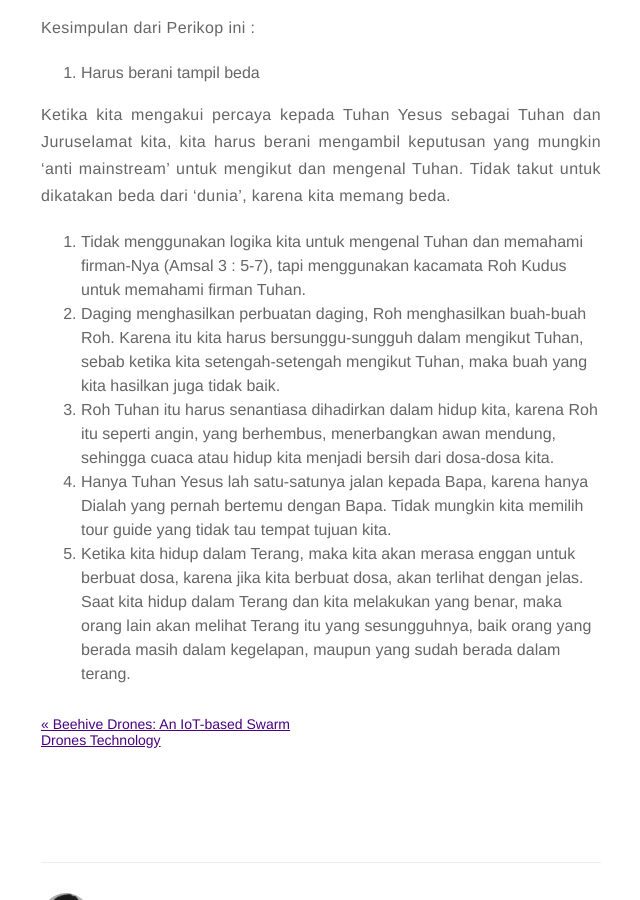
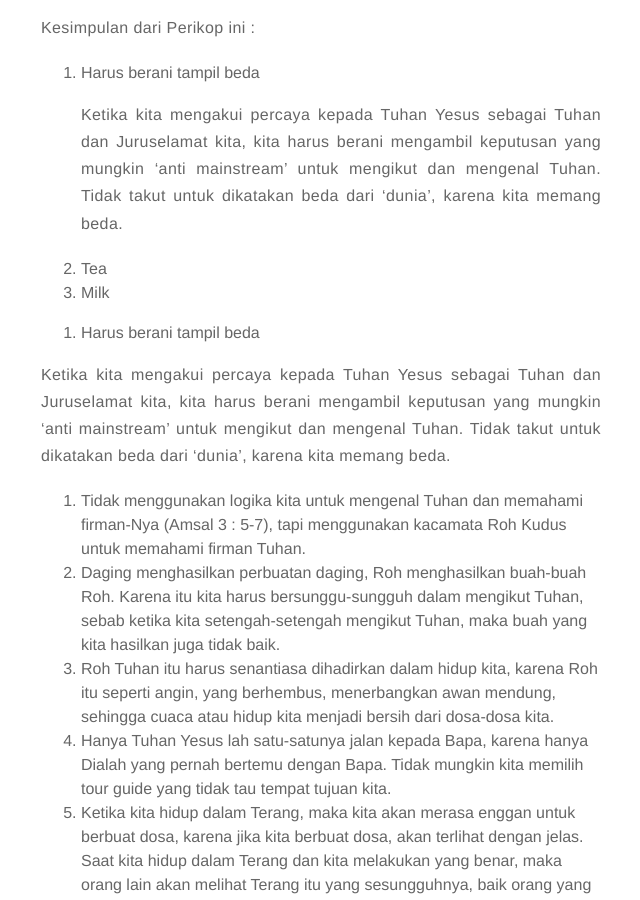
Before and after one commit to tnunay/tnunay.github.io, a Jekyll site: the page built from _posts/2018-06-22-john-3-1-21.md, in a window 1280 px wide and 900 px high, scrolled down 4601 px. Shown: the whole window, without its empty margins (319-959 px from the left). Built offline with Jekyll 4.4.1, drawn with Linux system fonts in a browser that asks for light colours; comment, search, counter and statistics services are not loaded.

Commit message:
update numbering

```diff
--- a/_posts/2018-06-22-john-3-1-21.md
+++ b/_posts/2018-06-22-john-3-1-21.md
@@ -59,6 +59,14 @@ description: Bible study from John 3:1-21.
 ## Conclusions
 
 Kesimpulan dari Perikop ini :
+<ol type="1">
+  <li>Harus berani tampil beda
+    <p align="justify">Ketika kita mengakui percaya kepada Tuhan Yesus sebagai Tuhan dan Juruselamat kita, kita harus berani mengambil keputusan yang mungkin ‘anti mainstream’ untuk mengikut dan mengenal Tuhan. Tidak takut untuk dikatakan beda dari ‘dunia’, karena kita memang beda.
+    </p>
+  </li>
+  <li>Tea</li>
+  <li>Milk</li>
+</ol>
 1. Harus berani tampil beda
 <p align="justify">Ketika kita mengakui percaya kepada Tuhan Yesus sebagai Tuhan dan Juruselamat kita, kita harus berani mengambil keputusan yang mungkin ‘anti mainstream’ untuk mengikut dan mengenal Tuhan. Tidak takut untuk dikatakan beda dari ‘dunia’, karena kita memang beda.
 </p>
```
